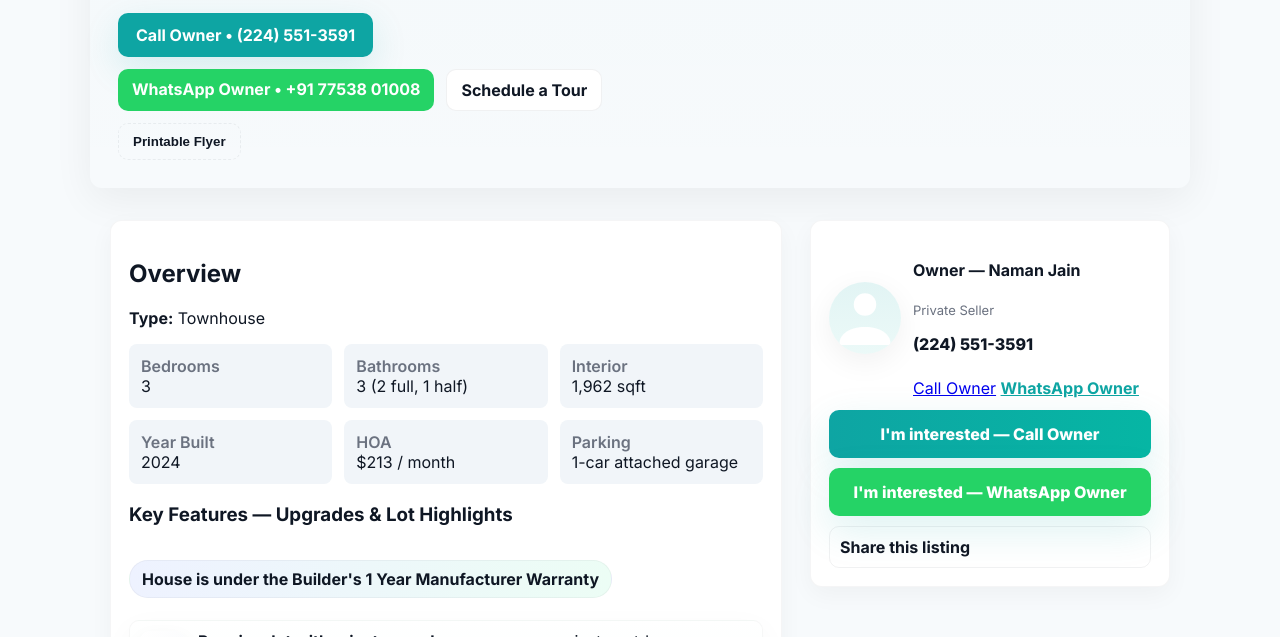
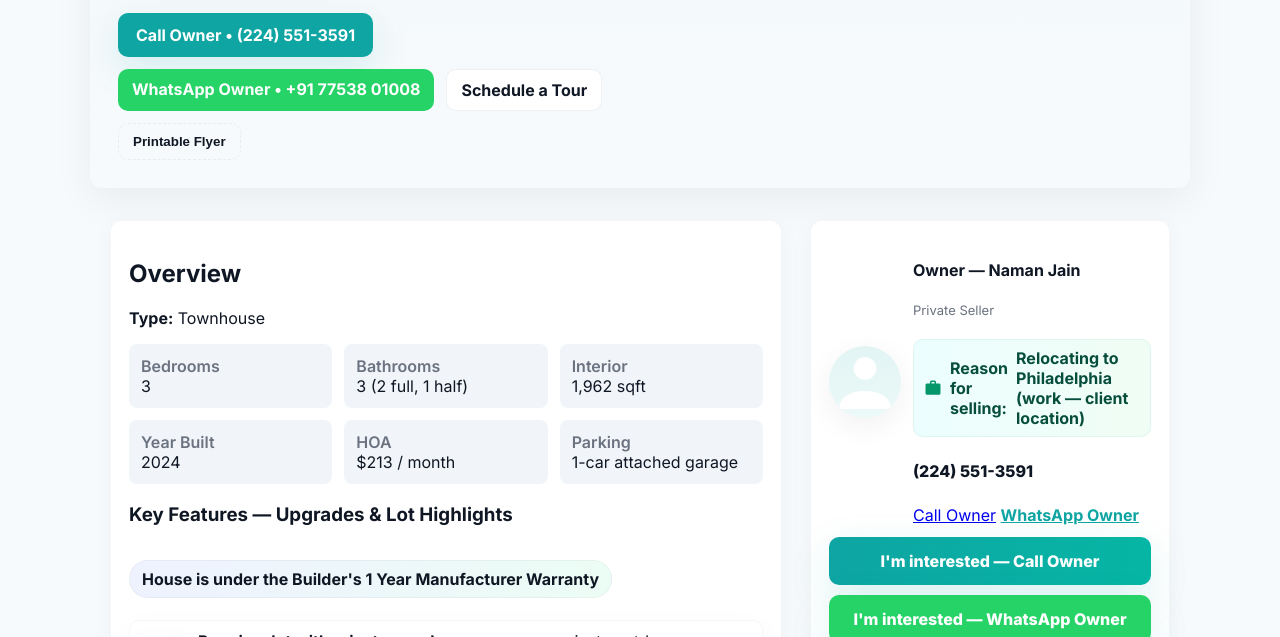
Before and after one commit to datanaman/listing, a plain HTML site: page index.html in a window 1280 px wide. Shown: the part 476-1113 px from the top of the page. Drawn offline with Linux system fonts and the light colour scheme.

Commit message:
fixed location

```diff
--- a/index.html
+++ b/index.html
@@ -123,6 +123,7 @@
         <div>
           <h4>Owner — Naman Jain</h4>
           <p class="muted">Private Seller</p>
+          <p class="reason-badge" aria-live="polite"><span class="material-icons" aria-hidden="true">work</span> Reason for selling: <strong>Relocating to Philadelphia (work — client location)</strong></p>
           <p class="phone">(224) 551-3591</p>
           <a class="email" href="tel:+12245513591">Call Owner</a>
           <a class="email whatsapp" href="https://wa.me/917753801008?text=Hi%2C%20I%27m%20interested%20in%20the%20listing%20at%2010867%20Farmstead%20Mill%20Lane%20Gln.%20Please%20share%20details." target="_blank" rel="noopener noreferrer" aria-label="WhatsApp Owner +91 7753801008">WhatsApp Owner</a>
--- a/styles.css
+++ b/styles.css
@@ -81,6 +81,8 @@ h1{font-size:30px;margin:0 0 6px;letter-spacing:-0.3px}
 }
 .agent-photo svg path, .agent-photo svg circle{mix-blend-mode:normal}
 .phone{font-weight:800}
+.reason-badge{display:inline-flex;align-items:center;gap:8px;margin:8px 0;background:linear-gradient(90deg,#ecfeff,#f0fdf4);color:#064e3b;padding:8px 10px;border-radius:10px;border:1px solid rgba(5,150,105,0.08);font-weight:700}
+.reason-badge .material-icons{font-size:18px;color:#059669}
 .finance{margin-top:18px}
 .finance .large{font-size:20px;font-weight:700;color:var(--accent)}
 .actions{display:flex;flex-direction:column;gap:10px;margin-top:12px}
```
